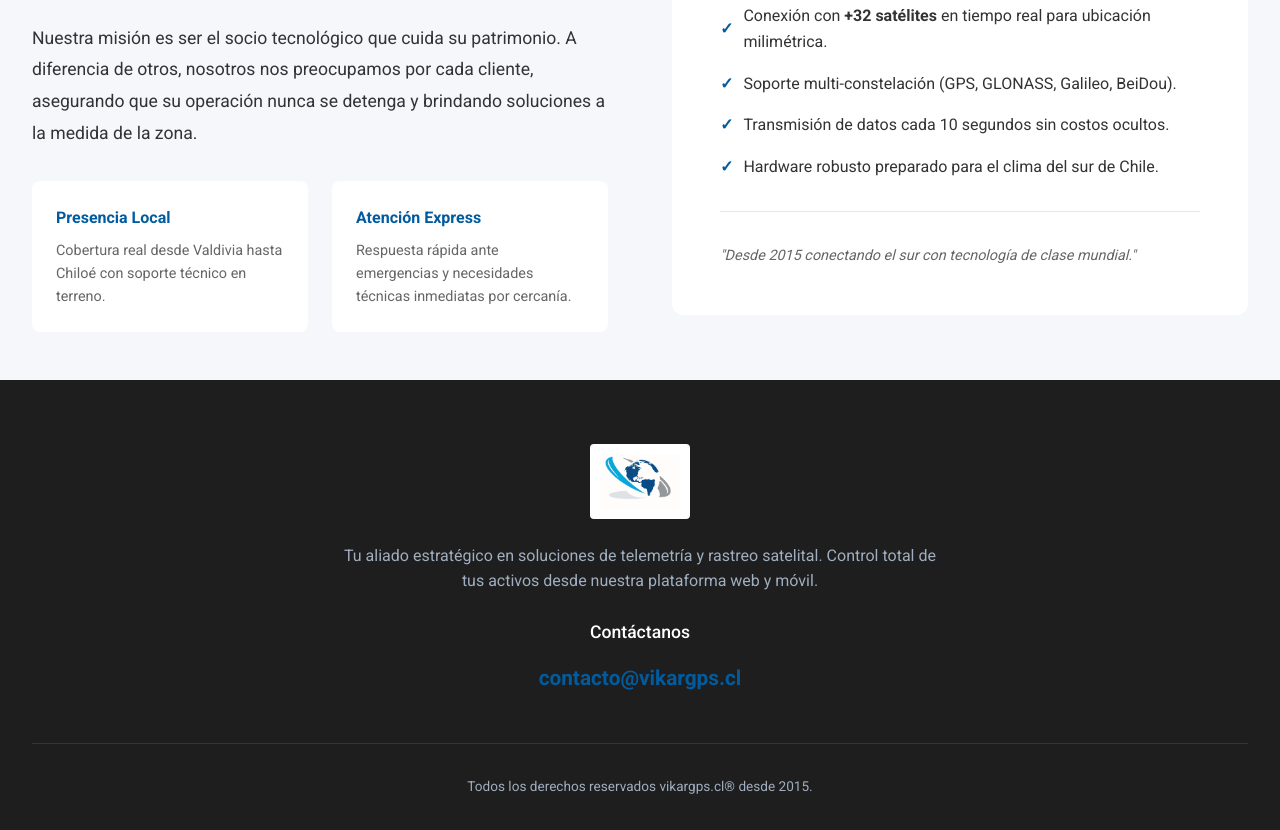
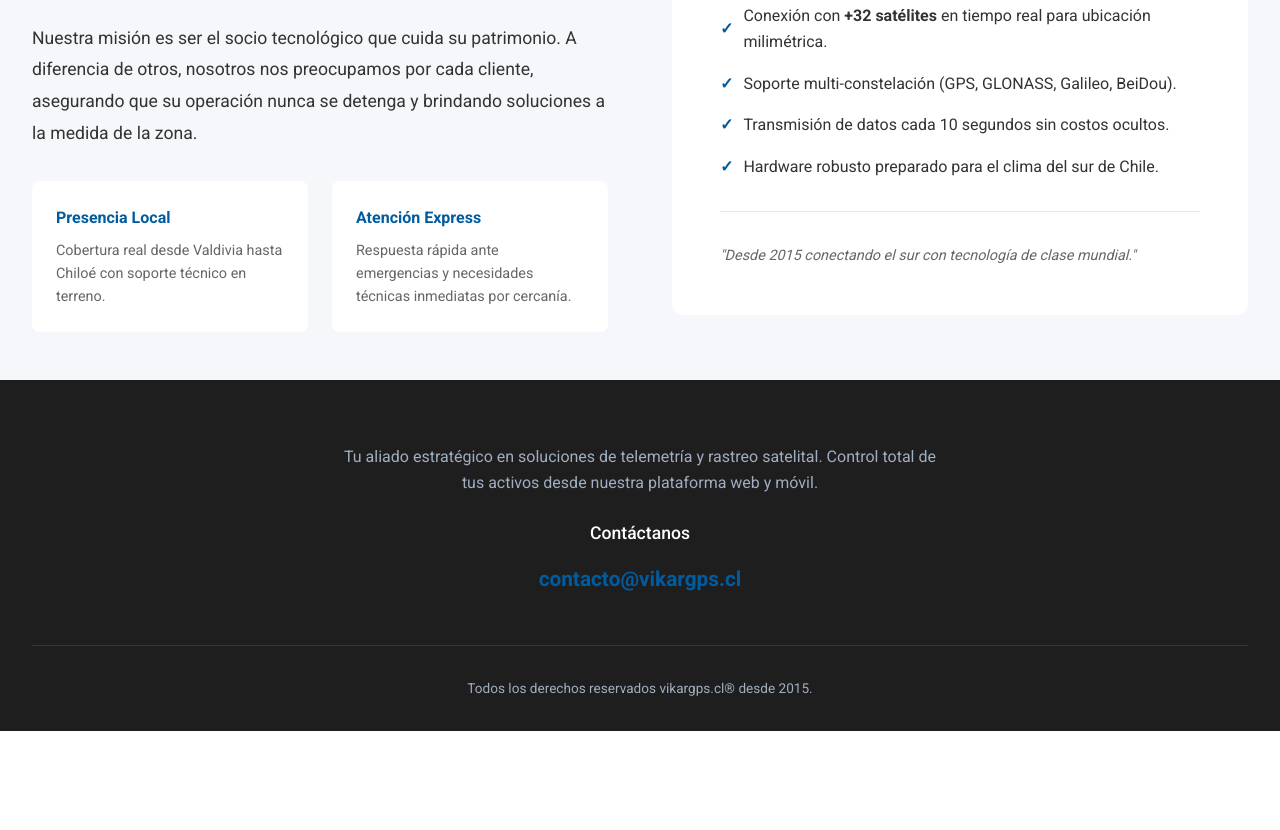
Before and after one commit to aaronriquelme1001-pixel/vikargps-landing, a plain HTML site: page index.html in a window 1280 px wide. Shown: the part 5270-6100 px from the top of the page. After the commit the page ends 6001 px from the top, so only its background shows below. Drawn offline with Linux system fonts and the light colour scheme.

Commit message:
Remove footer logo

```diff
--- a/index.html
+++ b/index.html
@@ -971,9 +971,7 @@
     <footer id="contacto">
         <div class="container" style="text-align: center;">
             <div class="footer-brand" style="max-width: 600px; margin: 0 auto;">
-                <div class="footer-logo-container">
-                    <img src="./images/new_logo.png" alt="VIKAR GPS" style="height: 55px;">
-                </div>
+
                 <p style="margin-bottom: 1.5rem;">Tu aliado estratégico en soluciones de telemetría y rastreo satelital. Control total de tus activos desde nuestra plataforma web y móvil.</p>
                 <div style="display: flex; flex-direction: column; gap: 0.5rem; align-items: center;">
                     <span style="color: #FFFFFF; font-weight: 500; font-size: 1.1rem; margin-bottom: 0.5rem;">Contáctanos</span>
```
